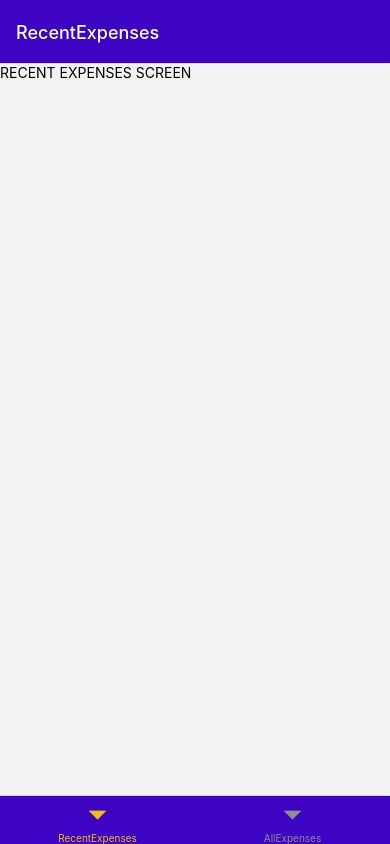
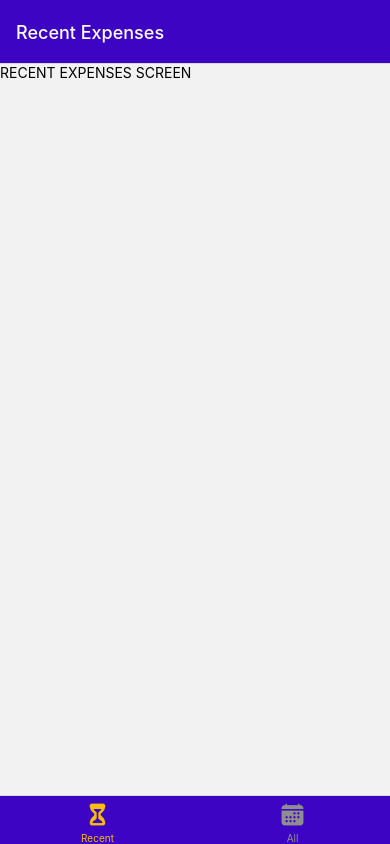
Before and after one commit to lenzarata93/ExpenseTrackerApp, a React Native app in the folder ExpenseTrackerApp/: screen / in a window 390 px wide. Built offline with nearby package versions, Linux system fonts and the light colour scheme.

Commit message:
adding icons for tab nav

```diff
--- a/ExpenseTrackerApp/App.js
+++ b/ExpenseTrackerApp/App.js
@@ -6,6 +6,7 @@
 import RecentExpenses from "./screens/RecentExpnses";
 import AllExpenses from "./screens/AllExpenses";
 import { GlobalStyles } from "./constants/styles";
+import { Ionicons } from '@expo/vector-icons'
 
 const Stack = createNativeStackNavigator();
 const BottomTabs = createBottomTabNavigator();
@@ -24,10 +25,20 @@
       <BottomTabs.Screen
         name="RecentExpenses"
         component={RecentExpenses}
+        options={{
+          title: 'Recent Expenses',
+          tabBarLabel: 'Recent',
+          tabBarIcon: ({color,size})=> <Ionicons name="hourglass" size={size} color={color}/>
+        }}
       ></BottomTabs.Screen>
       <BottomTabs.Screen
         name="AllExpenses"
         component={AllExpenses}
+        options={{
+          title: 'All Expenses',
+          tabBarLabel: 'All',
+          tabBarIcon: ({color,size})=> <Ionicons name="calendar" size={size} color={color}/>
+        }}
       ></BottomTabs.Screen>
     </BottomTabs.Navigator>
   );
```
